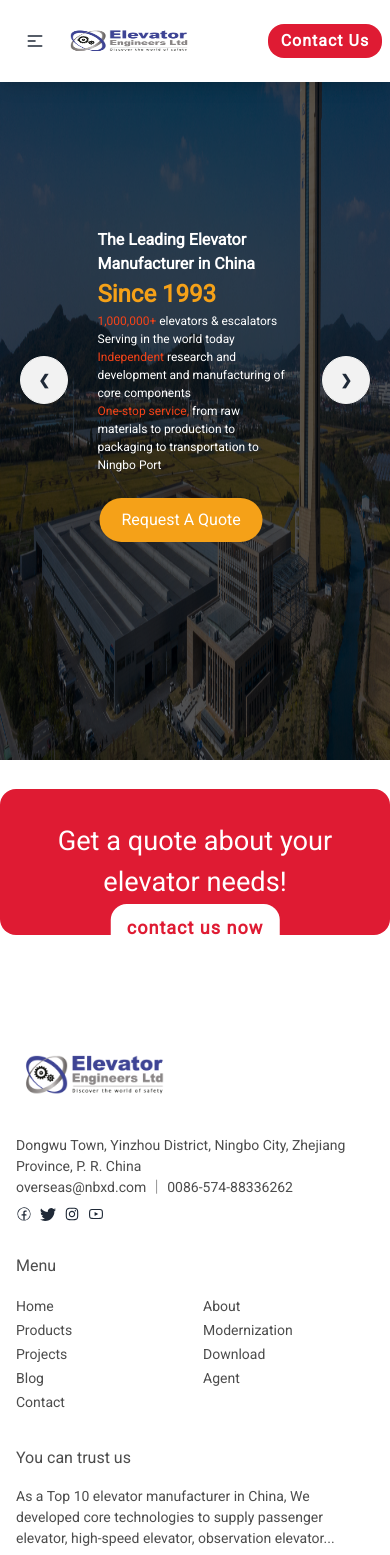
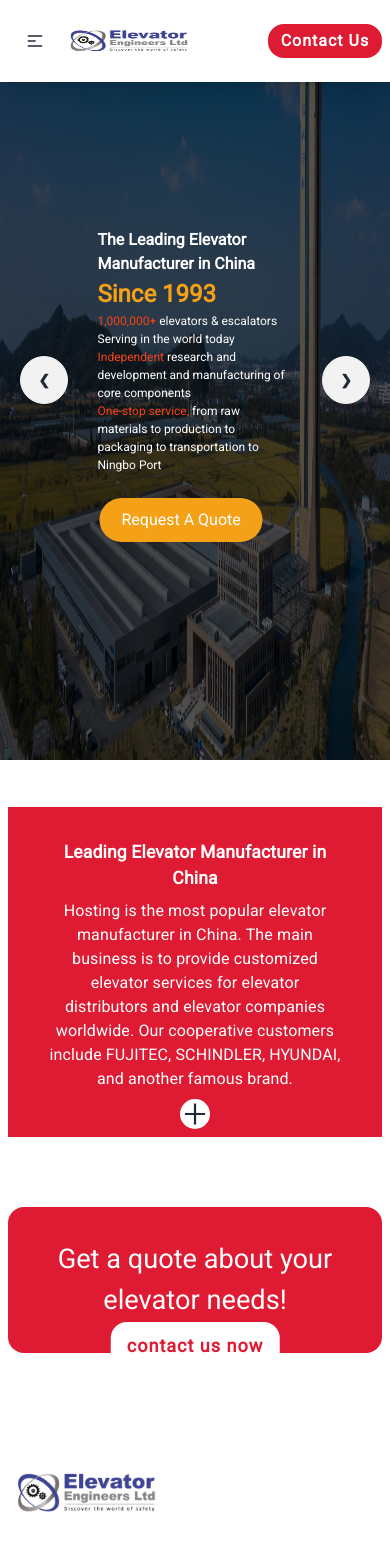
Before and after one commit to mdsultanmahmud/hosting_elavator, a React (Vite) app: page / in a window 390 px wide. Shown: the top 1555 px of the page. Built offline with nearby package versions, Linux system fonts and the light colour scheme.

Commit message:
elevator menufractural section done

```diff
--- /dev/null
+++ b/src/components/ElevatorMenu/ElevatorMenu.css
@@ -0,0 +1,61 @@
+
+.elevatro-content{
+    height: 330px;
+    overflow: hidden;
+}
+.elevatro-content img{
+    width: 100%;
+    height: 100%;
+    object-fit:center;
+}
+.elevatro-content h2{
+    color: white;
+    font-size: 1.8rem;
+    font-weight: 600;
+    letter-spacing: .14px;
+}
+.elevatro-content p{
+    color: white;
+    font-size: 1rem;
+    font-weight: 400;
+    letter-spacing: .14px;
+    margin: 1rem;
+}
+.elevatro-content button{
+    background-color: white;
+    border-radius: 50%;
+}
+.elevatro-content button:hover{
+    animation: circle ease-in-out .6s;
+}
+@keyframes circle {
+    from{
+        transform: rotate(0deg);
+    }
+    to{
+        transform: rotate(360deg);
+    }
+}
+
+@media screen and (max-width:992px) {
+    .elevatro-content h2{
+        font-size: 1.4rem;
+    }
+    .elevatro-content p{
+        color: white;
+        font-size: 1rem;
+        font-weight: 400;
+        letter-spacing: .14px;
+        margin: 1rem;
+    }
+
+}
+
+@media screen and (max-width:767px) {
+    .elevatro-content h2{
+        font-size: 1.1rem;
+    }
+    .elevatro-content p{
+        margin: .5rem;
+    }
+}
--- /dev/null
+++ b/src/components/ElevatorMenu/ElevatorMenu.jsx
@@ -0,0 +1,23 @@
+import './ElevatorMenu.css'
+import img from '../../assets/banner/bannerbg.jpg'
+import {AiOutlinePlus} from 'react-icons/ai'
+const ElevatorMenu = () => {
+    return (
+        <div className="my-8 md:my-16">
+            <div className="container">
+                <div className="elevatro-content md:grid grid-cols-2 gap-x-4 bg-white">
+                   <div className='hidden md:block'>
+                        <img src={img} alt="" />
+                   </div>
+                   <div className='p-8 text-center bg-[#df1b33]'>
+                        <h2>Leading Elevator Manufacturer in China</h2>
+                        <p>Hosting is the most popular elevator manufacturer in China. The main business is to provide customized elevator services for elevator distributors and elevator companies worldwide. Our cooperative customers include FUJITEC, SCHINDLER, HYUNDAI, and another famous brand.</p>
+                        <button><AiOutlinePlus size={30}/></button>
+                   </div>
+                </div>
+            </div>
+        </div>
+    );
+};
+
+export default ElevatorMenu;
--- a/src/index.css
+++ b/src/index.css
@@ -10,6 +10,7 @@ body{
 .container{
     max-width: 1140px;
     margin: 0 auto;
+    padding: .5rem;
 }
 
 .primaryButton{
--- a/src/pages/Home/Home.jsx
+++ b/src/pages/Home/Home.jsx
@@ -1,10 +1,12 @@
 import Banner from "../../components/Banner/Banner";
+import ElevatorMenu from "../../components/ElevatorMenu/ElevatorMenu";
 import Quote from "../../components/Quote/Quote";
 
 const Home = () => {
     return (
         <div>
             <Banner />
+            <ElevatorMenu />
             <Quote />
         </div>
     );
```
